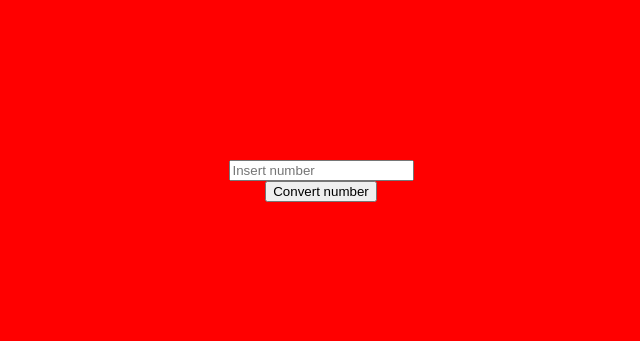
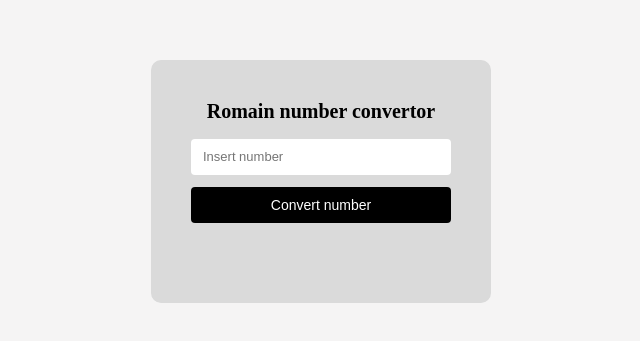
Before and after one commit to billouboq/romainI, a website: page front/index.html in a window 1280 px wide. Shown: the part 227-568 px from the top of the page, without its empty margins (327-967 px from the left). Drawn offline with Linux system fonts and the light colour scheme; files that its build step writes are made by us from their sources; files whose address does not match are found by name.

Commit message:
minimalist style

```diff
--- a/front/index.html
+++ b/front/index.html
@@ -11,6 +11,7 @@
 
 <body>
   <div class="container">
+    <h1 class="page-title">Romain number convertor</h1>
     <input type="number" class="number-input" placeholder="Insert number">
 
     <button type="button" class="submit-btn">
--- a/front/style.css
+++ b/front/style.css
@@ -1,15 +1,69 @@
+* {
+  box-sizing: border-box;
+  outline: none;
+}
+
 body {
   height: 100vh;
   width: 100vw;
   overflow: hidden;
-  background-color: red;
-}
-
-.container {
   display: flex;
   flex-direction: column;
   align-items: center;
   justify-content: center;
-  width: inherit;
-  height: inherit;
+  background-color: #f5f4f4;
 }
+
+.container {
+  border-radius: 10px;
+  background-color: #dadada;
+  width: 340px;
+  padding: 40px;
+  text-align: center;
+}
+
+.number-input,
+.submit-btn,
+.result {
+  width: 100%;
+}
+
+.page-title {
+  font-size: 20px;
+  margin: 0 0 16px 0;
+  padding: 0;
+}
+
+.number-input {
+  border: none;
+  margin-bottom: 12px;
+  height: 36px;
+  padding: 0 12px;
+  border-radius: 4px;
+  font-size: 13px;
+}
+
+.submit-btn {
+  height: 36px;
+  background-color: black;
+  color: white;
+  font-size: 14px;
+  border-radius: 4px;
+  border: none;
+  transition: opacity 0.1s;
+  cursor: pointer;
+}
+
+.submit-btn:hover {
+  opacity: 0.85;
+}
+
+.submit-btn:active {
+  opacity: 0.72;
+}
+
+.result {
+  height: 40px;
+  line-height: 40px;
+  font-size: 18px;
+}
```
